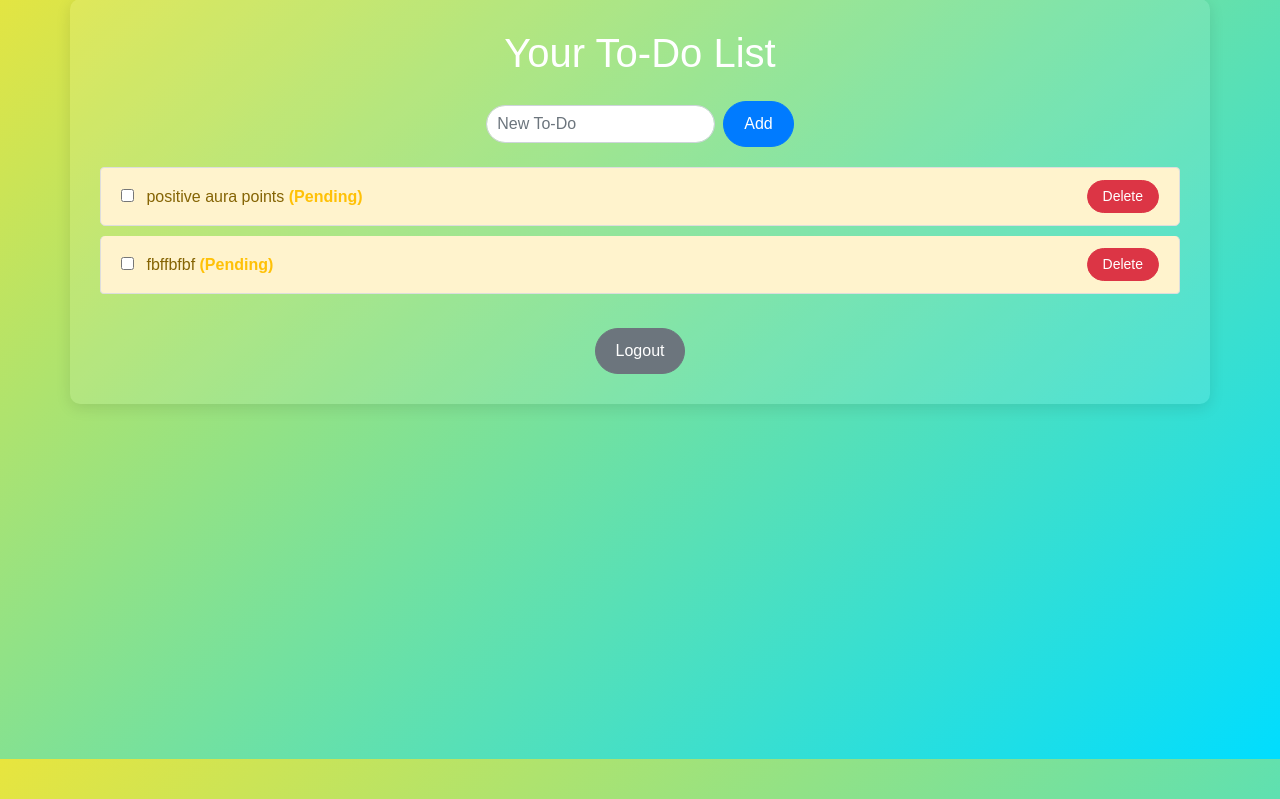
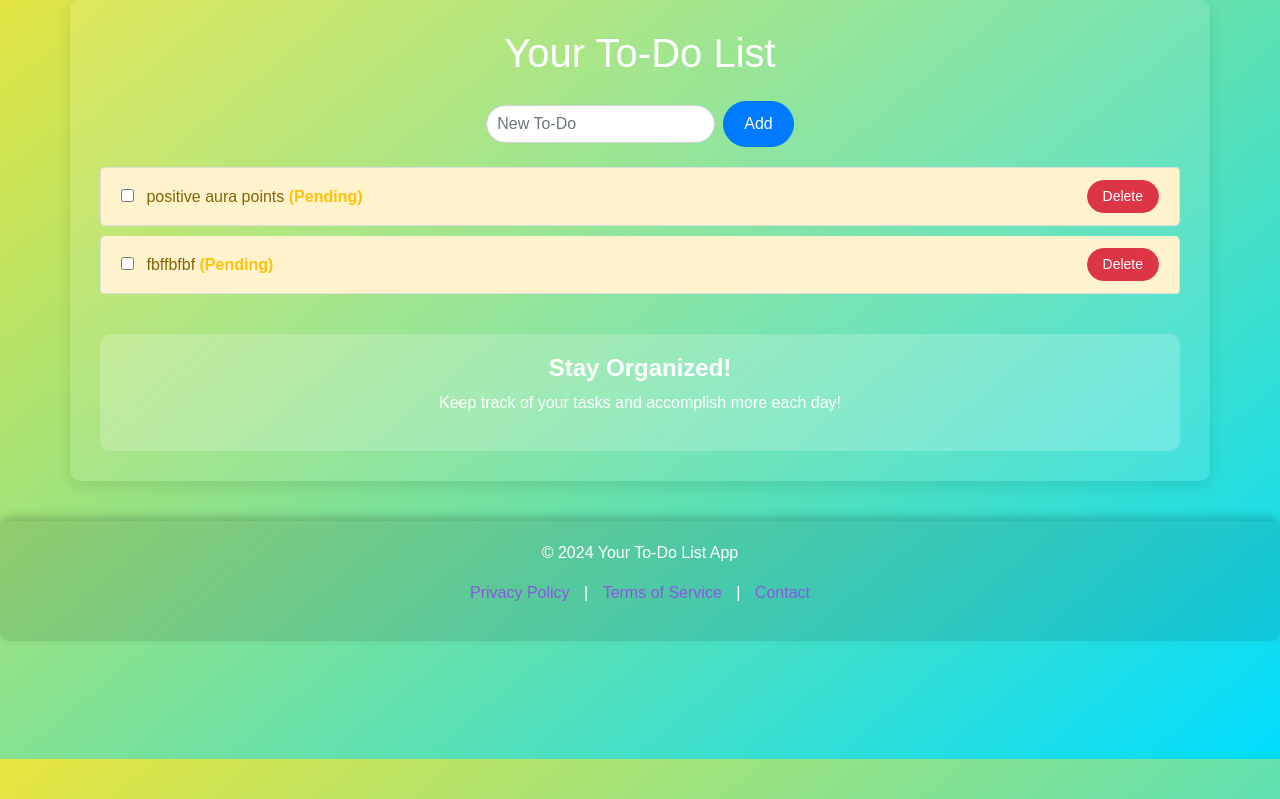
Before and after one commit to theycallmecooper/application, a Flask app: page /dashboard in a window 1280 px wide. Shown: the part 41-840 px from the top of the page. Run offline with Flask 3, Linux system fonts and the light colour scheme; a user stored in the database is signed in; data comes from the database, SQL or seed files in the repository; both versions use the stored data as it was after the commit; some libraries are stand-ins or nearby versions.

Commit message:
made some filler text to make it more visually appealing

```diff
--- a/templates/dashboard.html
+++ b/templates/dashboard.html
@@ -7,15 +7,16 @@
         <link rel="stylesheet" href="https://stackpath.bootstrapcdn.com/bootstrap/4.5.2/css/bootstrap.min.css">
         <style>
             html, body {
-                height: 100%; /* Ensure the gradient covers the full height */
+                height: 100%;
             }
 
             body {
                 background: linear-gradient(320deg, #00ddff, #e8e53e);
                 color: white;
                 font-family: Arial, sans-serif;
-                min-height: 100%; /* Ensure body covers full height */
-                background-size: 100% 100%; /* Fix gradient repetition issue */
+                min-height: 100%;
+                background-size: 100% 100%;
+                padding-bottom: 50px; /* Space for footer */
             }
 
             .container {
@@ -36,10 +37,22 @@
 
             footer {
                 text-align: center;
-                padding: 10px;
+                padding: 20px;
                 background: rgba(0, 0, 0, 0.1);
                 border-radius: 10px;
                 margin-top: 40px;
+                box-shadow: 0px -4px 10px rgba(0, 0, 0, 0.2);
+            }
+
+            footer a {
+                color: #8b56e1;
+                text-decoration: none;
+                margin: 0 10px;
+                transition: color 0.3s;
+            }
+
+            footer a:hover {
+                color: #e8e53e;
             }
 
             .list-group-item {
@@ -52,6 +65,12 @@
                 display: flex;
                 justify-content: space-between;
                 align-items: center;
+                transition: transform 0.3s;
+            }
+
+            .list-group-item:hover {
+                transform: scale(1.05);
+                box-shadow: 0 2px 10px rgba(0, 0, 0, 0.1);
             }
 
             .list-group-item.completed {
@@ -78,6 +97,11 @@
             .btn-primary {
                 border-radius: 30px;
                 padding: 10px 20px;
+                transition: background-color 0.3s;
+            }
+
+            .btn-primary:hover {
+                background-color: #0062cc;
             }
 
             .btn-danger {
@@ -89,6 +113,25 @@
                 border-radius: 30px;
                 padding: 10px 20px;
             }
+
+            .call-to-action {
+                background: rgba(255, 253, 253, 0.2);
+                padding: 20px;
+                border-radius: 10px;
+                margin-top: 30px;
+                text-align: center;
+            }
+
+            .call-to-action h2 {
+                font-size: 24px;
+                font-weight: bold;
+                color: #ffffff;
+            }
+
+            .call-to-action p {
+                color: #ffffff;
+            }
+
         </style>
     </head>
     <body>
@@ -122,17 +165,27 @@
                 </li>
                 {% endfor %}
             </ul>
-            <div class="text-center mt-4">
-                <a href="{{ url_for('login') }}" class="btn btn-secondary">Logout</a>
+
+            <!-- Call to Action Section -->
+            <div class="call-to-action">
+                <h2>Stay Organized!</h2>
+                <p>Keep track of your tasks and accomplish more each day!</p>
             </div>
         </div>
 
-        <script src="https://code.jquery.com/jquery-3.5.1.slim.min.js"></script>
+        <footer>
+            <p>&copy; 2024 Your To-Do List App</p>
+            <p>
+                <a href="#">Privacy Policy</a> | <a href="#">Terms of Service</a> | <a href="#">Contact</a>
+            </p>
+        </footer>
+
+        <script src="https://code.jquery.com/jquery-3.6.0.min.js"></script> <!-- Use full jQuery version -->
         <script src="https://cdn.jsdelivr.net/npm/@popperjs/core@2.5.4/dist/umd/popper.min.js"></script>
         <script src="https://stackpath.bootstrapcdn.com/bootstrap/4.5.2/js/bootstrap.min.js"></script>
         <script>
-            // Handle checkbox change to mark task as completed
             $(document).ready(function() {
+                // Handle checkbox change to mark task as completed
                 $('.task-checkbox').on('change', function() {
                     const taskId = $(this).data('task-id');
                     const isCompleted = $(this).is(':checked');
@@ -144,9 +197,9 @@
                         $(this).closest('.list-group-item').removeClass('completed').addClass('pending');
                     }
 
-                    // Make an AJAX request to update the task completion status
+                    // Make an AJAX request to update task completion status
                     $.ajax({
-                        url: '/update_task_status', // URL to handle task status update
+                        url: '/update_task_status', // Ensure the backend handles this URL
                         method: 'POST',
                         data: { task_id: taskId, completed: isCompleted },
                         success: function(response) {
```
Also changed, not shown: todo.db.
